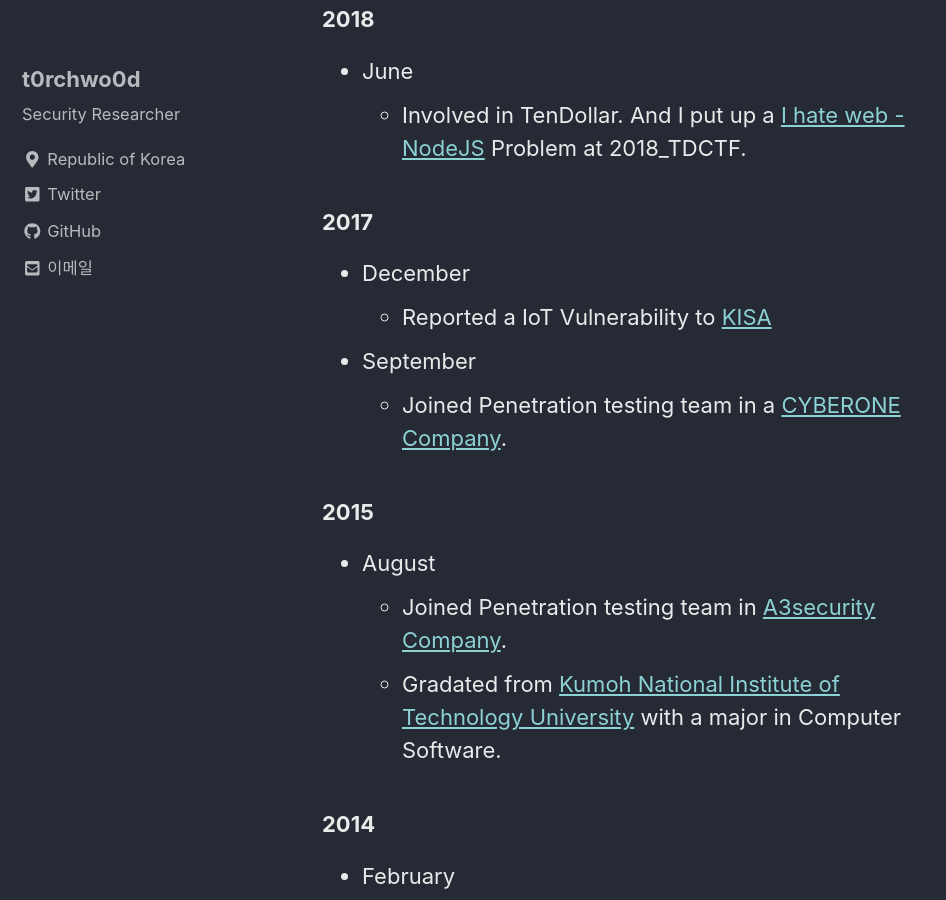
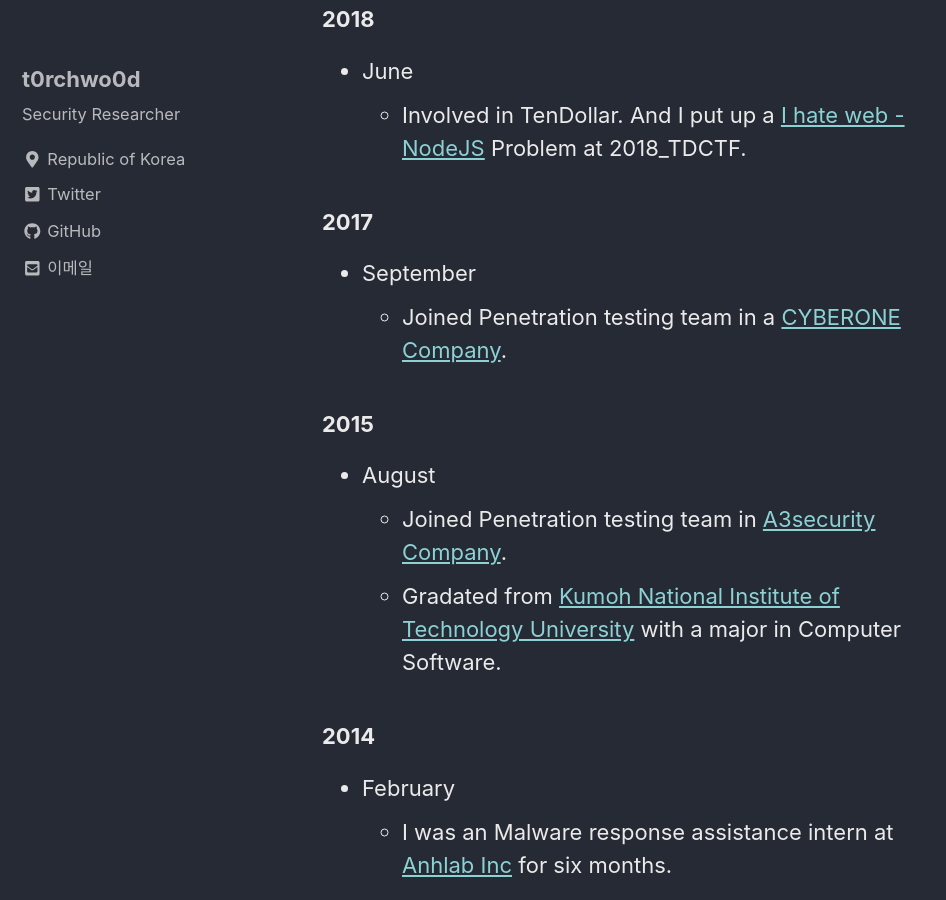
Before and after one commit to t0rchwo0d/t0rchwo0d.github.io, a Jekyll site: the page built from _pages/about.md, in a window 1280 px wide and 900 px high, scrolled down 775 px. Shown: the whole window, without its empty margins (0-946 px from the left). Built offline with Jekyll 4.4.1, drawn with Linux system fonts in a browser that asks for light colours; cached includes are drawn as plain includes; nearby versions of some CDN libraries; comment, search, counter and statistics services are not loaded.

Commit message:
Update about.md

```diff
--- a/_pages/about.md
+++ b/_pages/about.md
@@ -20,8 +20,6 @@ author_profile: true
   - Involved in TenDollar. And I put up a [I hate web - NodeJS](https://github.com/ktb88/2018_TDCTF) Problem at 2018_TDCTF.
 
 ### 2017
-- December
-  - Reported a IoT Vulnerability to [KISA](https://www.krcert.or.kr/consult/software/honorList.do?orgSiteUrl=)
 - September
   - Joined Penetration testing team in a [CYBERONE Company](http://www.cyberone.kr/).
 
```
